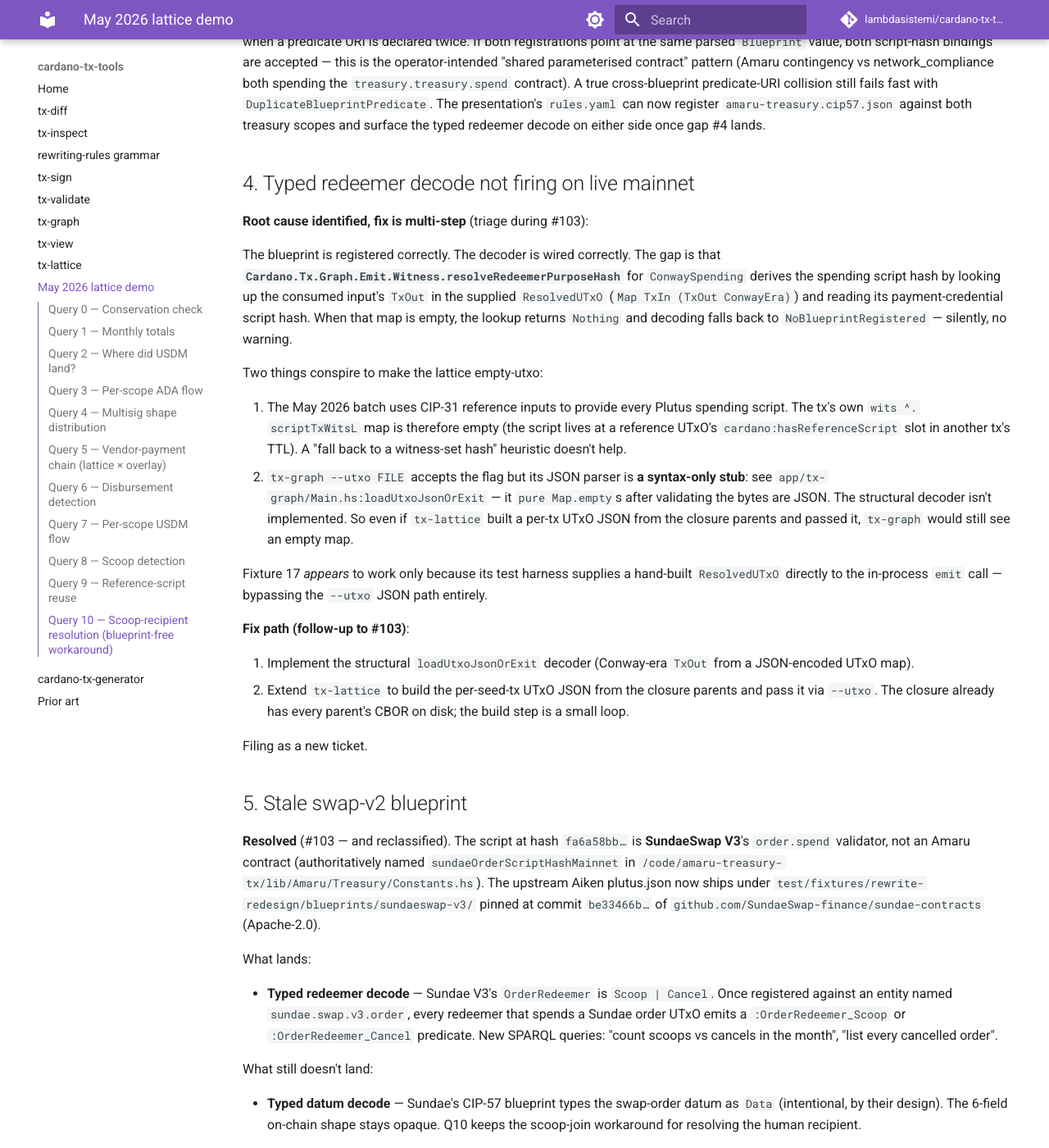
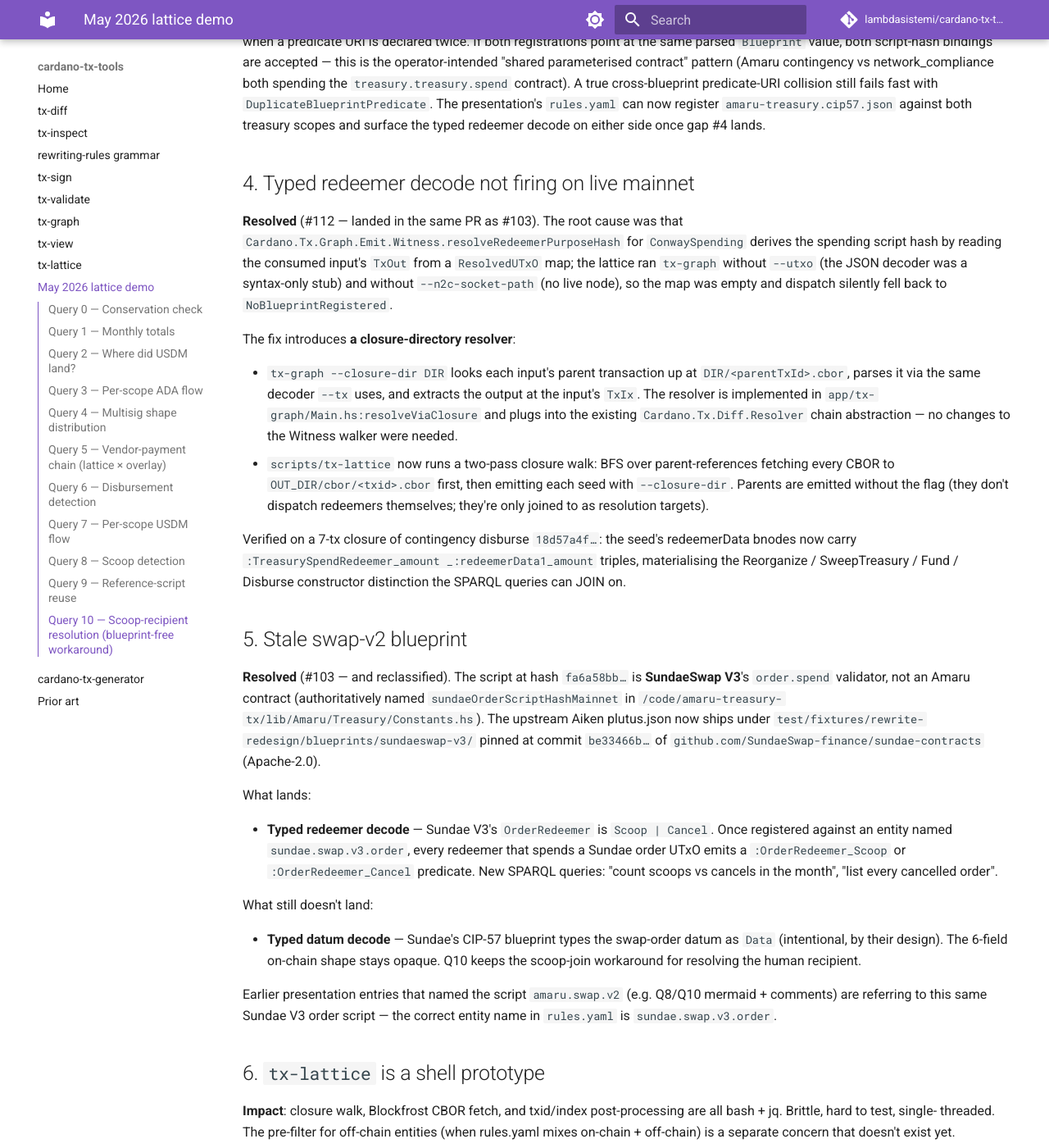
Before and after one commit to lambdasistemi/cardano-tx-tools, an MkDocs documentation site: the page built from docs/may-2026-amaru-lattice.md, in a window 1280 px wide and 1400 px high, scrolled down 11500 px. Shown: the whole window at 82% size. Built offline with MkDocs 1.6.1 and Material for MkDocs 9.7.7, drawn with Linux system fonts in a browser that asks for light colours; comment, search, counter and statistics services are not loaded.

Commit message:
feat(tx-graph,tx-lattice): closure-dir resolver + two-pass walk (#112)
Closes #102 / #112.

## tx-graph --closure-dir DIR

New input-resolution mode for tx-graph. Plugs into the existing
`Cardano.Tx.Diff.Resolver` chain abstraction (alongside
`n2cResolver`). For each input the tx references:

* reads `DIR/<parentTxId>.cbor` from disk
* parses it via the same polymorphic `decodeConwayTxInput` the
  `--tx` flag uses
* extracts the parent body's output at the input's `TxIx`

Missing files / out-of-range indices are dropped from the
result (standard resolver-chain semantics — unresolved inputs
just don't get a typed-decode dispatch). Mutually exclusive
with `--utxo` and `--n2c-socket-path`.

## tx-lattice two-pass closure walk

The single-pass walk emitted seeds before parents were fetched,
so the seed's `--closure-dir` lookup found nothing. Refactored:

* Pass 1 (BFS): for every txid in the closure, fetch the CBOR
  into `OUT_DIR/cbor/<txid>.cbor`. The parent-list extraction
  uses a scratch tx-graph emit just to read out the
  `_:hash_txid_<HEX>` bnode labels — never committed to disk.
* Pass 2: emit each TTL via tx-graph. Seeds run with
  `--closure-dir OUT_DIR/cbor`; parents are emitted without
  the flag (they don't dispatch their own redeemers).

The closure dir is co-located with the TTLs so a single
`OUT_DIR` is the operator-facing artefact.

## #102 closed end-to-end

Verified on the contingency disburse `18d57a4f…` (7-tx
closure): seed's `_:redeemerData1` block now carries
`:TreasurySpendRedeemer_amount _:redeemerData1_amount` —
the typed Reorganize / SweepTreasury / Fund / Disburse
distinction is materialised. SPARQL can JOIN on the typed
predicate.

Limitation #4 in `docs/may-2026-amaru-lattice.md` marked
resolved.

## Notes

* No source change in `Witness.hs` — the decoder was already
  wired correctly; the empty `ResolvedUTxO` was the only gap.
* `cabal test unit-tests` — 684 examples, 0 failures, 30
  pending.
* `mkdocs build --strict` green.
* 6 flake checks not re-run since GitHub Actions API is
  currently degraded (HTTP 500 on workflow_dispatch); will
  re-validate when service recovers.

```diff
--- a/docs/may-2026-amaru-lattice.md
+++ b/docs/may-2026-amaru-lattice.md
@@ -516,47 +516,37 @@ side once gap #4 lands.
 
 ## 4. Typed redeemer decode not firing on live mainnet
 
-**Root cause identified, fix is multi-step** (triage during #103):
+**Resolved** (#112 — landed in the same PR as #103). The root
+cause was that
+`Cardano.Tx.Graph.Emit.Witness.resolveRedeemerPurposeHash` for
+`ConwaySpending` derives the spending script hash by reading the
+consumed input's `TxOut` from a `ResolvedUTxO` map; the lattice
+ran `tx-graph` without `--utxo` (the JSON decoder was a
+syntax-only stub) and without `--n2c-socket-path` (no live
+node), so the map was empty and dispatch silently fell back to
+`NoBlueprintRegistered`.
 
-The blueprint is registered correctly. The decoder is wired
-correctly. The gap is that **`Cardano.Tx.Graph.Emit.Witness.resolveRedeemerPurposeHash`**
-for `ConwaySpending` derives the spending script hash by looking
-up the consumed input's `TxOut` in the supplied `ResolvedUTxO`
-(`Map TxIn (TxOut ConwayEra)`) and reading its
-payment-credential script hash. When that map is empty, the
-lookup returns `Nothing` and decoding falls back to
-`NoBlueprintRegistered` — silently, no warning.
+The fix introduces **a closure-directory resolver**:
 
-Two things conspire to make the lattice empty-utxo:
+* `tx-graph --closure-dir DIR` looks each input's parent
+  transaction up at `DIR/<parentTxId>.cbor`, parses it via the
+  same decoder `--tx` uses, and extracts the output at the
+  input's `TxIx`. The resolver is implemented in
+  `app/tx-graph/Main.hs:resolveViaClosure` and plugs into the
+  existing `Cardano.Tx.Diff.Resolver` chain abstraction — no
+  changes to the Witness walker were needed.
+* `scripts/tx-lattice` now runs a two-pass closure walk: BFS
+  over parent-references fetching every CBOR to
+  `OUT_DIR/cbor/<txid>.cbor` first, then emitting each seed
+  with `--closure-dir`. Parents are emitted without the flag
+  (they don't dispatch redeemers themselves; they're only
+  joined to as resolution targets).
 
-1. The May 2026 batch uses CIP-31 reference inputs to provide
-   every Plutus spending script. The tx's own
-   `wits ^. scriptTxWitsL` map is therefore empty (the script
-   lives at a reference UTxO's `cardano:hasReferenceScript`
-   slot in another tx's TTL). A "fall back to a witness-set
-   hash" heuristic doesn't help.
-2. `tx-graph --utxo FILE` accepts the flag but its JSON parser
-   is **a syntax-only stub**: see
-   `app/tx-graph/Main.hs:loadUtxoJsonOrExit` — it
-   `pure Map.empty`s after validating the bytes are JSON. The
-   structural decoder isn't implemented. So even if `tx-lattice`
-   built a per-tx UTxO JSON from the closure parents and passed
-   it, `tx-graph` would still see an empty map.
-
-Fixture 17 *appears* to work only because its test harness
-supplies a hand-built `ResolvedUTxO` directly to the in-process
-`emit` call — bypassing the `--utxo` JSON path entirely.
-
-**Fix path (follow-up to #103)**:
-
-1. Implement the structural `loadUtxoJsonOrExit` decoder
-   (Conway-era `TxOut` from a JSON-encoded UTxO map).
-2. Extend `tx-lattice` to build the per-seed-tx UTxO JSON from
-   the closure parents and pass it via `--utxo`. The closure
-   already has every parent's CBOR on disk; the build step is
-   a small loop.
-
-Filing as a new ticket.
+Verified on a 7-tx closure of contingency disburse
+`18d57a4f…`: the seed's redeemerData bnodes now carry
+`:TreasurySpendRedeemer_amount _:redeemerData1_amount` triples,
+materialising the Reorganize / SweepTreasury / Fund / Disburse
+constructor distinction the SPARQL queries can JOIN on.
 
 ## 5. Stale swap-v2 blueprint
 
```
Also changed, not shown: 3 other files.
